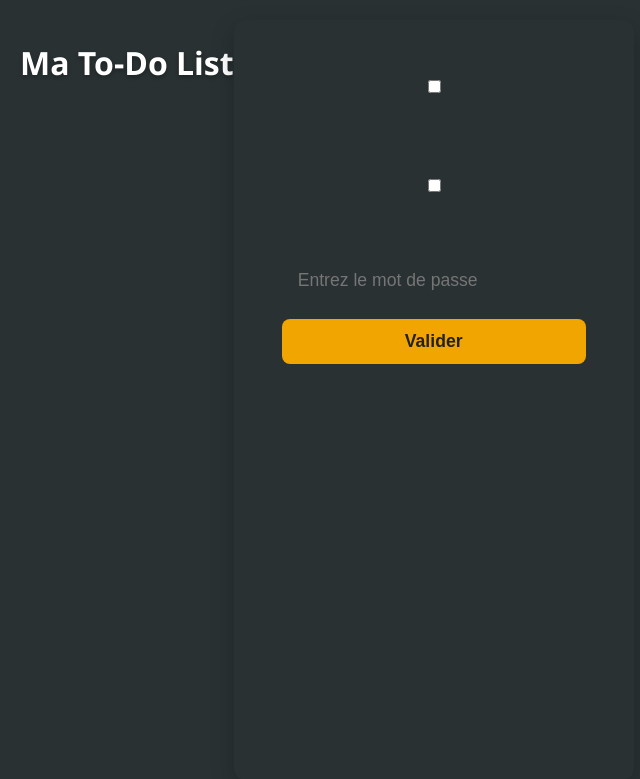
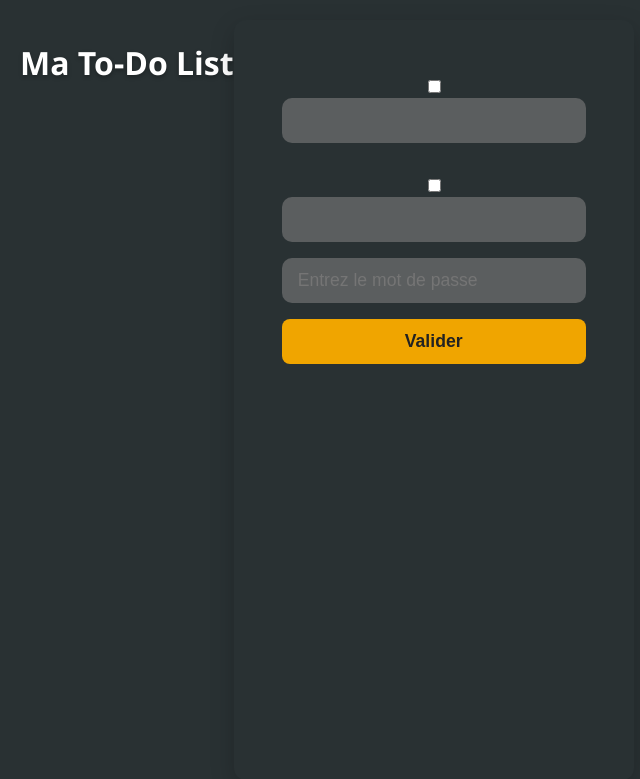
Before and after one commit to dim2008/projet, a Flask app: page / in a window 1280 px wide. Shown: the top 779 px of the page, without its empty margins (0-640 px from the left). Run offline with Flask 3, Linux system fonts and the light colour scheme.

Commit message:
Update style.css

```diff
--- a/static/style.css
+++ b/static/style.css
@@ -35,9 +35,10 @@
   padding: 0.75rem 1rem;
   font-size: 1.1rem;
   border: none;
+  border-radius: 10px;
   margin-bottom: 1rem;
   outline: none;
-  background-color: #293133;
+  background-color: #5b5e5f;
 }
 
 button {
```
